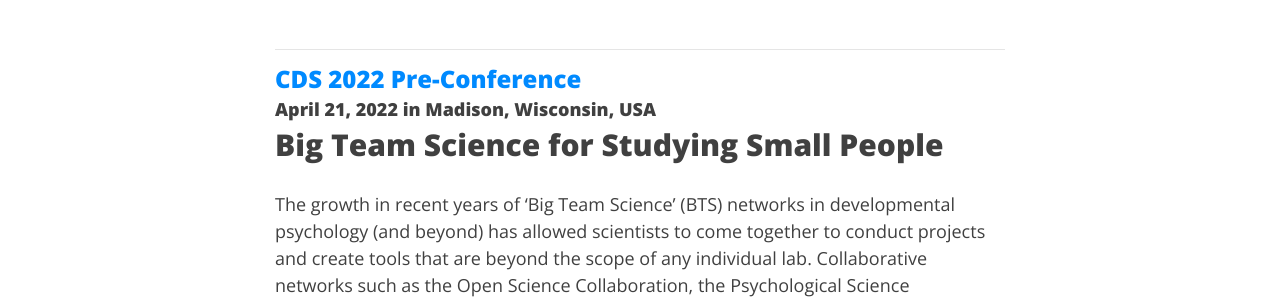
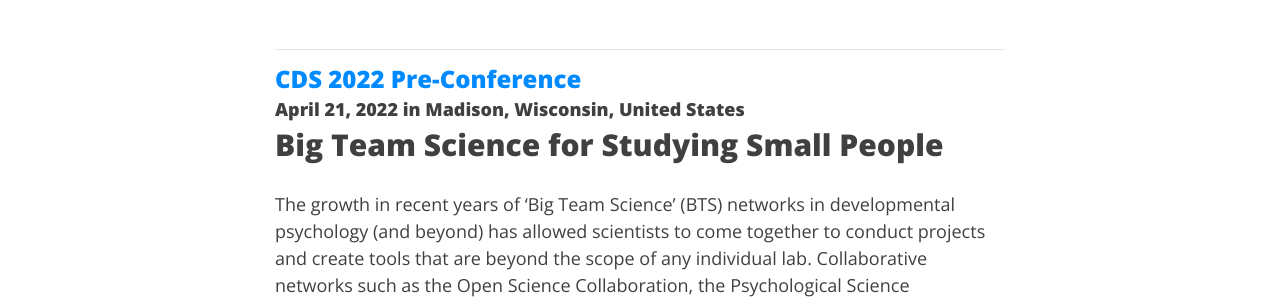
Before and after one commit to manybabies/manybabies.github.io, a Jekyll site: the page built from workshops.md, in a window 1280 px wide and 900 px high, scrolled down 326 px. Shown: the part 163-462 px from the top of the window. Built offline with Jekyll 4.4.1, drawn with Linux system fonts in a browser that asks for light colours; nearby versions of some CDN libraries; some web fonts are replaced.

Commit message:
Update workshops.md

```diff
--- a/workshops.md
+++ b/workshops.md
@@ -12,7 +12,7 @@ To do:
 ***
 
 ### [CDS 2022 Pre-Conference](https://cogdevsoc.org/pre-conference-workshops-2/)
-#### April 21, 2022 in Madison, Wisconsin, USA
+#### April 21, 2022 in Madison, Wisconsin, United States
 ## Big Team Science for Studying Small People
 
 
```
